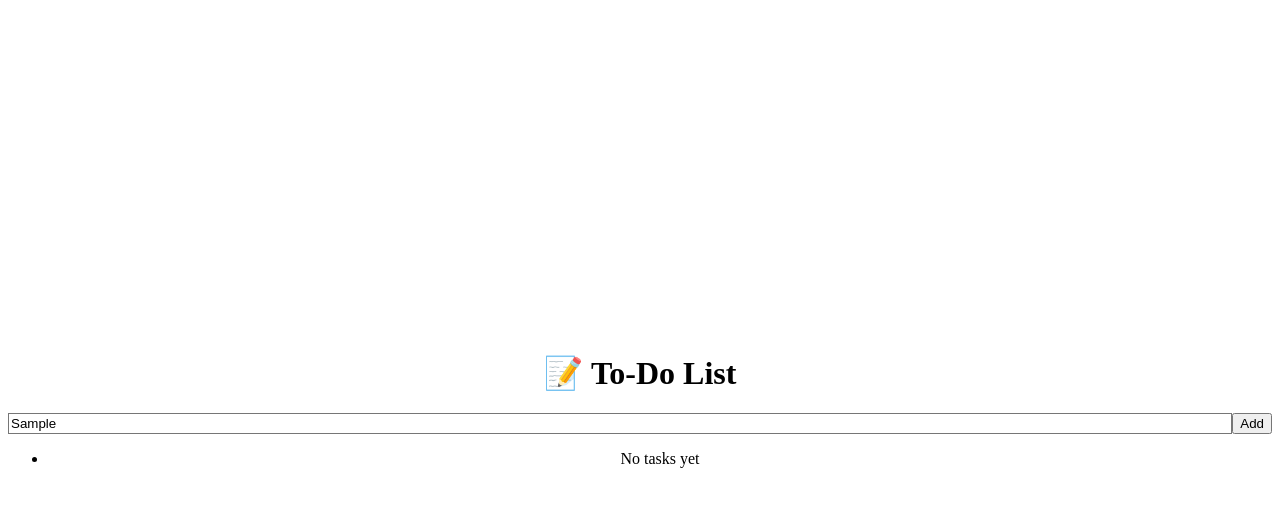
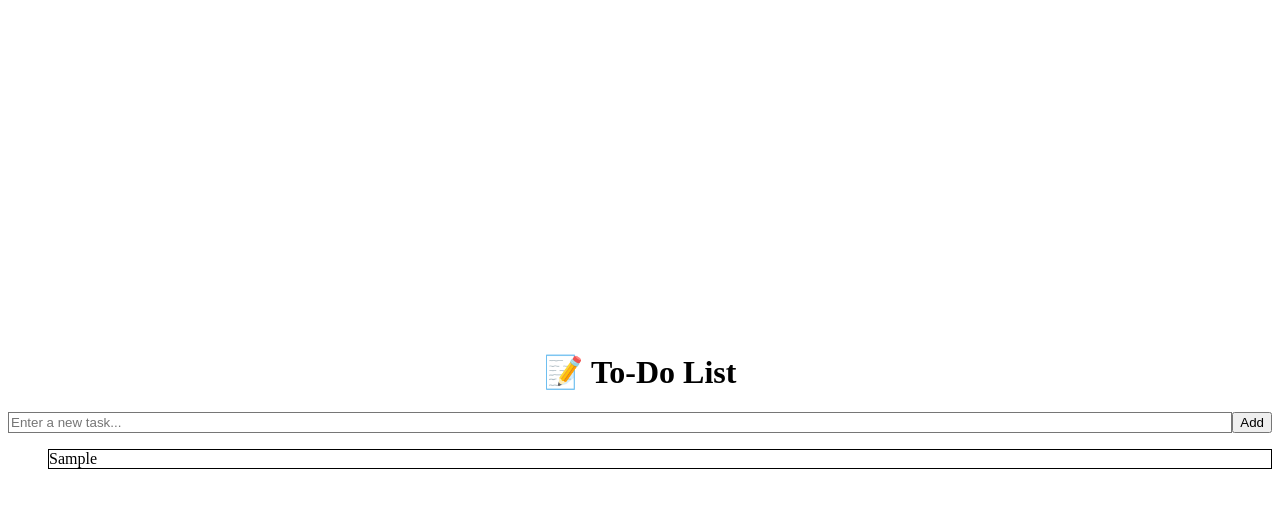
Before and after one commit to Mukdaniella/todo-list-app, a React (Vite) app: page / in a window 1280 px wide. Both pictures are taken after typing "Sample" into the empty fields and a click on the button "Add". Shown: the top 508 px of the page. Built offline with nearby package versions, Linux system fonts and the light colour scheme.

Commit message:
updated  addlist function

```diff
--- a/src/components/todoapp.tsx
+++ b/src/components/todoapp.tsx
@@ -1,7 +1,26 @@
 import React, { useState } from "react";
+
+interface Task {
+  id: number;
+  text: string;
+}
 
 const TodoApp: React.FC = () => {
   const [task, setTask] = useState("");
+  const [tasks, setTasks] = useState<Task[]>([]);
+
+  // Handle adding a task
+  const handleAddTask = () => {
+    if (task.trim() === "") return; // Prevent blank input
+
+    const newTask: Task = {
+      id: Date.now(),
+      text: task.trim(),
+    };
+
+    setTasks((prevTasks) => [...prevTasks, newTask]);
+    setTask(""); // clear input
+  };
 
   return (
     <div className="min-h-screen flex items-center justify-center bg-gray-100 p-4">
@@ -20,15 +39,27 @@ const TodoApp: React.FC = () => {
             className="flex-1 border border-gray-300 rounded-l-lg px-3 py-2 focus:outline-none focus:ring-2 focus:ring-blue-400"
           />
           <button
+            onClick={handleAddTask}
             className="bg-blue-500 text-white px-4 py-2 rounded-r-lg hover:bg-blue-600 transition"
           >
             Add
           </button>
         </div>
 
-        {/* Task List (empty for now) */}
+        {/* Task List */}
         <ul className="space-y-2">
-          <li className="text-gray-500 text-center">No tasks yet</li>
+          {tasks.length === 0 ? (
+            <li className="text-gray-500 text-center">No tasks yet</li>
+          ) : (
+            tasks.map((item) => (
+              <li
+                key={item.id}
+                className="flex justify-between items-center bg-gray-50 border border-gray-200 rounded-lg px-3 py-2"
+              >
+                <span>{item.text}</span>
+              </li>
+            ))
+          )}
         </ul>
       </div>
     </div>
```
